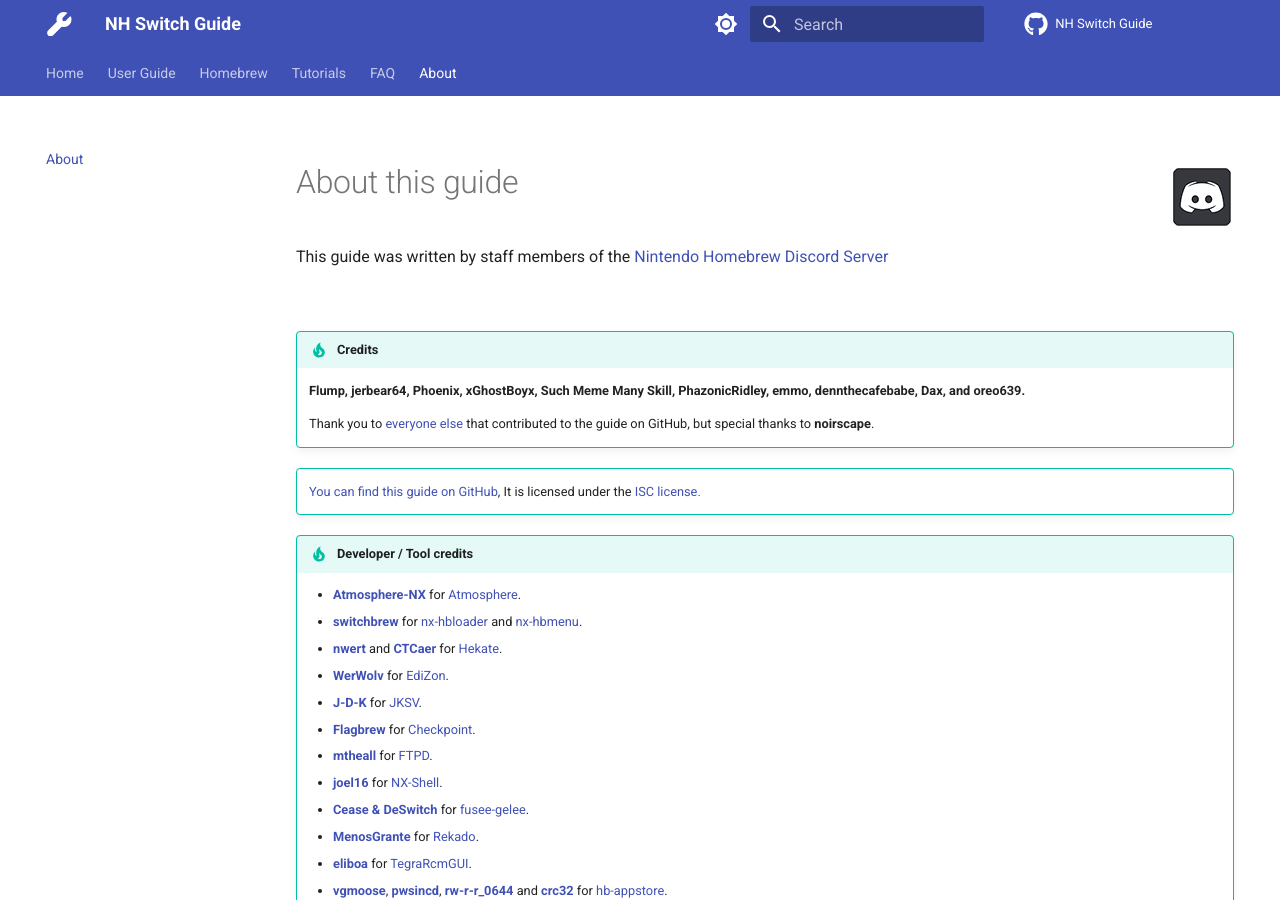
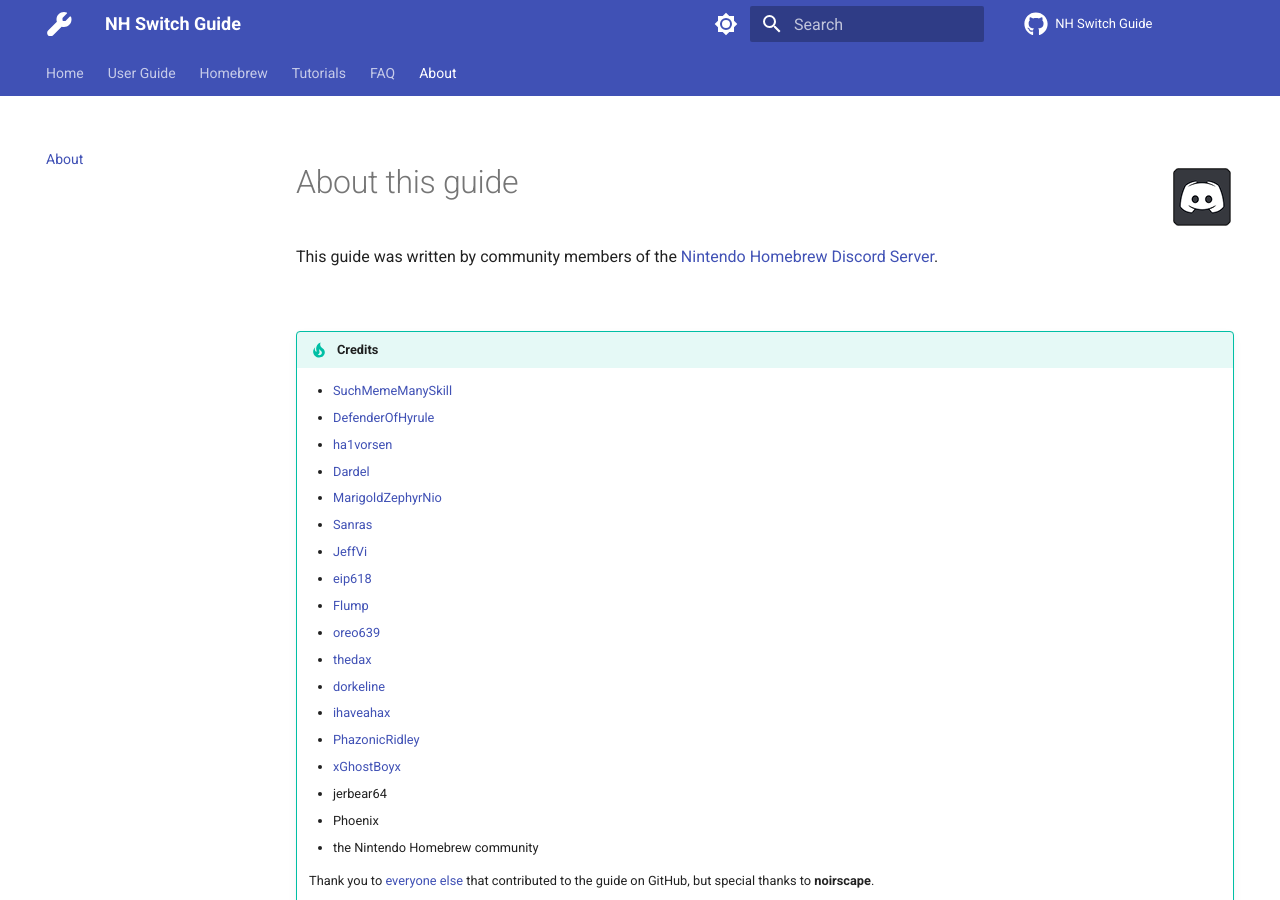
Before and after one commit to nh-server/switch-guide, an MkDocs documentation site: the page built from docs/about.md, in a window 1280 px wide and 900 px high. Built offline with MkDocs 1.6.1 and Material for MkDocs 9.7.7, drawn with Linux system fonts in a browser that asks for light colours; comment, search, counter and statistics services are not loaded.

Commit message:
Added recommendation and credits
For modchipped consoles restoring backups to console
Resolved building errors
Updated guide credits

```diff
--- a/docs/about.md
+++ b/docs/about.md
@@ -2,12 +2,29 @@
 
 # About this guide
 
-This guide was written by staff members of the [Nintendo Homebrew Discord Server](https://discord.gg/C29hYvh)
+This guide was written by community members of the [Nintendo Homebrew Discord Server](https://discord.gg/C29hYvh).
 
 &nbsp;
 
 !!! tip "Credits"
-    **Flump, jerbear64, Phoenix, xGhostBoyx, Such Meme Many Skill, PhazonicRidley, emmo, dennthecafebabe, Dax, and oreo639.**
+    - [SuchMemeManySkill](https://github.com/suchmememanyskill)
+    - [DefenderOfHyrule](https://github.com/DefenderOfHyrule)
+    - [ha1vorsen](https://github.com/ha1vorsen)
+    - [Dardel](https://github.com/DardelHMB)
+    - [MarigoldZephyrNio](https://github.com/MarigoldZephyrNio)
+    - [Sanras](https://github.com/Sanrax)
+    - [JeffVi](https://github.com/JeffVi)
+    - [eip618](https://github.com/eip618)
+    - [Flump](https://github.com/Flumpster)
+    - [oreo639](https://github.com/oreo639)
+    - [thedax](https://github.com/thedax)
+    - [dorkeline](https://github.com/dorkeline)
+    - [ihaveahax](https://github.com/ihaveahax)
+    - [PhazonicRidley](https://github.com/PhazonicRidley)
+    - [xGhostBoyx](https://github.com/xGhostBoyx)
+    - jerbear64
+    - Phoenix
+    - the Nintendo Homebrew community
 
     Thank you to [everyone else](https://github.com/nh-server/switch-guide/graphs/contributors) that contributed to the guide on GitHub, but special thanks to **noirscape**.
 
```
Also changed, not shown: docs/extras/index.md (+1 -1 lines), docs/extras/transfer_sd.md (+1 -1 lines), docs/index.md (+2 -5 lines), docs/user_guide/all/cfw_environment.md (+1 -1 lines).
